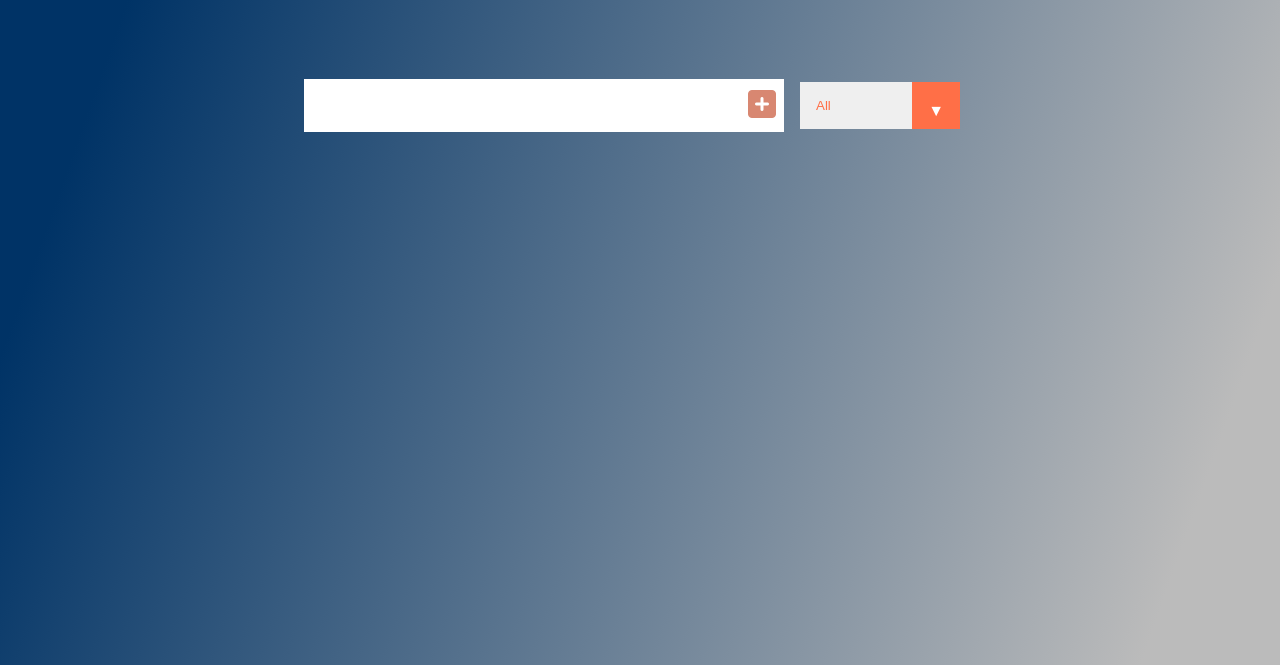
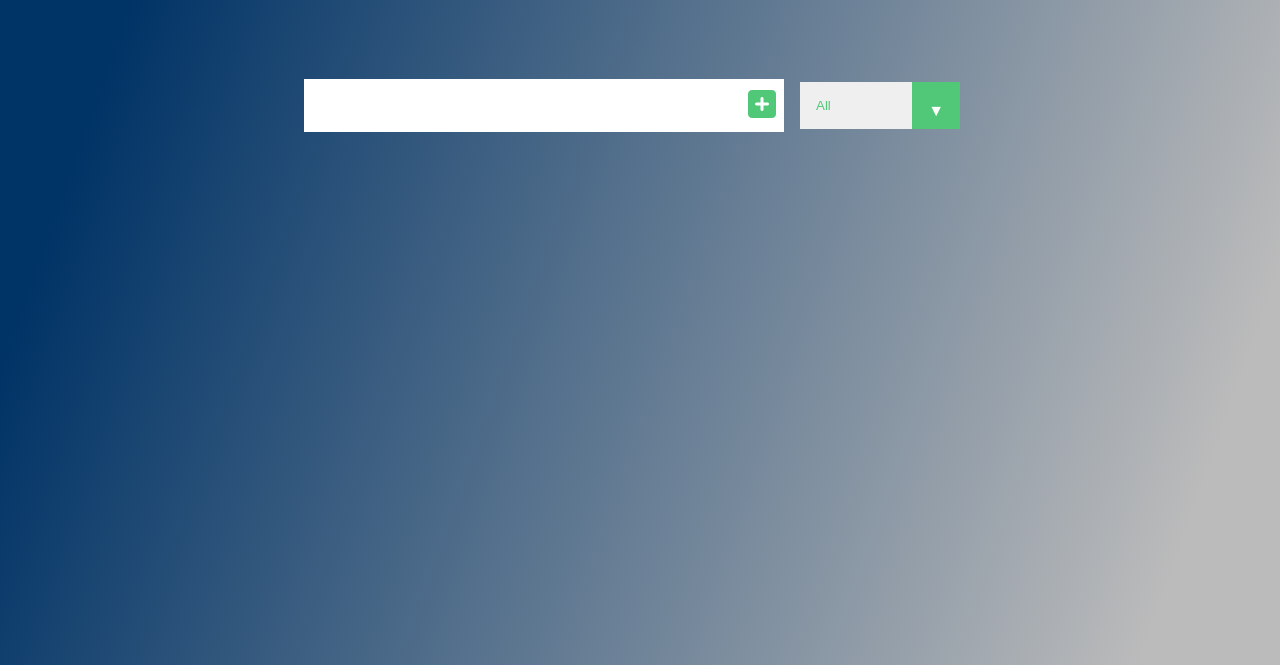
Before and after one commit to josea-fuentes/todo-list-vanilla-js, a plain HTML site: page index.html in a window 1280 px wide. Shown: the part 135-800 px from the top of the page. Drawn offline with Linux system fonts and the light colour scheme.

Commit message:
Color and text adjustments

```diff
--- a/styles.css
+++ b/styles.css
@@ -32,14 +32,14 @@ form button {
 }
 
 form button {
-    color: #d88771;
+    color: #50C878;
     background-color: white;
     cursor: pointer;
     transition: all 0.3s ease;
 }
 
 form button:hover {
-    background: #d88771;
+    background: #50C878;
     color: white;
 }
 
@@ -116,7 +116,7 @@ select {
 }
 
 select {
-    color: #ff6f47;
+    color: #50C878;
     width: 10rem;
     cursor: pointer;
     padding: 1rem;
@@ -124,7 +124,7 @@ select {
 .select::after {
     content: "\25BC";
     position: absolute;
-    background: #ff6f47;
+    background: #50C878;
     top: 0;
     right: 0;
     padding: 1rem;
@@ -134,5 +134,5 @@ select {
 
 .select:hover::after {
     background: white;
-    color: #ff6f47;
+    color: #50C878;
 }
```
